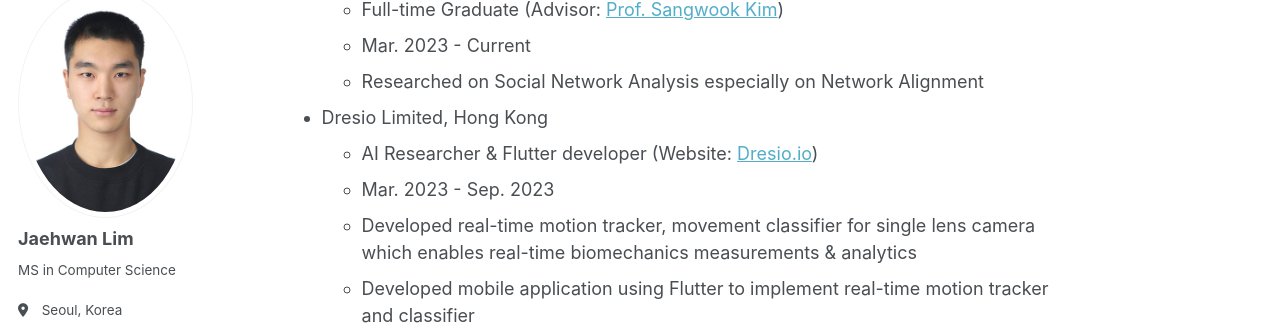
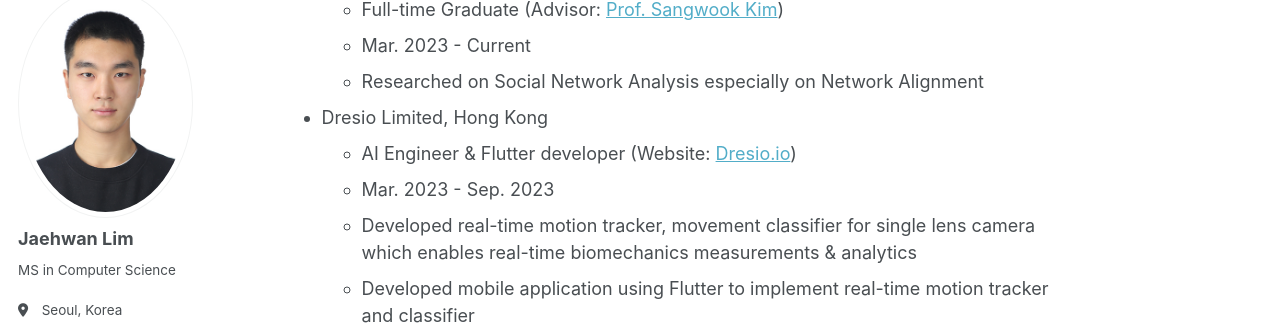
Before and after one commit to JaehwanO/JaehwanO.github.io, a Jekyll site: the page built from _pages/about.md, in a window 1280 px wide and 900 px high, scrolled down 578 px. Shown: the part 117-448 px from the top of the window. Built offline with Jekyll 4.4.1, drawn with Linux system fonts in a browser that asks for light colours.

Commit message:
Initial commit

```diff
--- a/_pages/about.md
+++ b/_pages/about.md
@@ -33,7 +33,7 @@ Work Experience
   <!-- * Focused on user relationships in two different social networks to capture common users across different social networks -->
 
 * Dresio Limited, Hong Kong
-  * AI Researcher & Flutter developer (Website: <a href="https://www.dresio.io/">Dresio.io</a>)
+  * AI Engineer & Flutter developer (Website: <a href="https://www.dresio.io/">Dresio.io</a>)
   * Mar. 2023 - Sep. 2023
   * Developed real-time motion tracker, movement classifier for single lens camera which enables real-time biomechanics measurements & analytics
   * Developed mobile application using Flutter to implement real-time motion tracker and classifier
```
